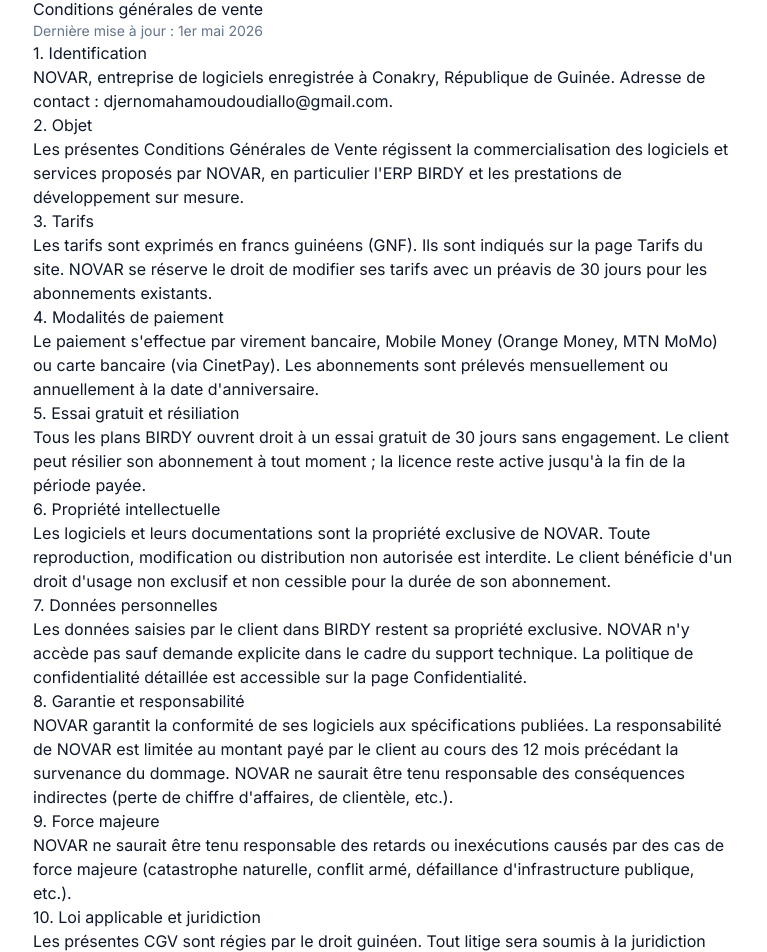
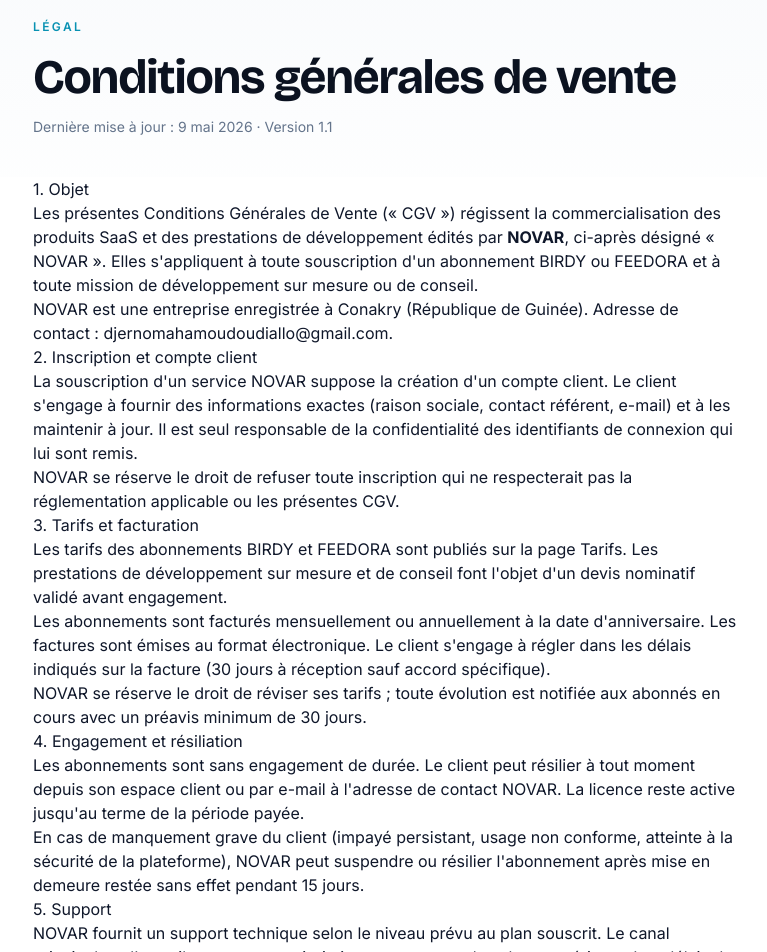
Before and after one commit to novarstartup-tech/novar-website, a Next.js app: page /legal/cgv in a window 1280 px wide. Shown: the part 132-1084 px from the top of the page, without its empty margins (255-1022 px from the left). Built offline with nearby package versions, Linux system fonts and the light colour scheme.

Commit message:
feat(novar): CGV B2B sobres en light premium

```diff
--- a/src/app/legal/cgv/page.tsx
+++ b/src/app/legal/cgv/page.tsx
@@ -1,77 +1,151 @@
-export const metadata = { title: 'Conditions générales de vente' };
+import Link from 'next/link';
+import { SITE } from '@/lib/site';
+
+export const metadata = {
+  title: 'Conditions générales de vente',
+  description:
+    'Conditions générales de vente NOVAR — utilisation des produits BIRDY, FEEDORA et des prestations de développement sur mesure.',
+};
 
 export default function CgvPage() {
   return (
-    <article className="mx-auto max-w-3xl px-4 sm:px-6 lg:px-8 py-16 prose prose-slate dark:prose-invert">
-      <h1>Conditions générales de vente</h1>
-      <p className="text-sm text-slate-500">Dernière mise à jour : 1er mai 2026</p>
+    <>
+      <section className="relative overflow-hidden bg-white">
+        <div className="absolute inset-x-0 top-0 h-[320px] bg-gradient-to-b from-novar-surface-2 to-white" aria-hidden />
+        <div className="relative mx-auto max-w-3xl px-6 lg:px-8 pt-20 pb-10">
+          <span className="inline-block text-xs font-semibold uppercase tracking-[0.2em] text-novar-accent">
+            Légal
+          </span>
+          <h1 className="mt-4 font-display text-4xl sm:text-5xl font-bold tracking-tight text-novar-ink">
+            Conditions générales de vente
+          </h1>
+          <p className="mt-4 text-sm text-novar-muted">
+            Dernière mise à jour : 9 mai 2026 · Version 1.1
+          </p>
+        </div>
+      </section>
 
-      <h2>1. Identification</h2>
+      <article className="mx-auto max-w-3xl px-6 lg:px-8 pb-20">
+        <div className="prose prose-slate max-w-none prose-headings:font-display prose-headings:tracking-tight prose-h2:text-novar-ink prose-h2:mt-10 prose-h2:text-2xl prose-p:text-novar-ink-soft prose-p:leading-relaxed prose-li:text-novar-ink-soft prose-strong:text-novar-ink prose-a:text-novar-accent">
+          <h2>1. Objet</h2>
           <p>
-        NOVAR, entreprise de logiciels enregistrée à Conakry, République de Guinée. Adresse de contact :
-        djernomahamoudoudiallo@gmail.com.
+            Les présentes Conditions Générales de Vente (« CGV ») régissent la
+            commercialisation des produits SaaS et des prestations de
+            développement édités par <strong>{SITE.legalName}</strong>, ci-après
+            désigné « NOVAR ». Elles s&apos;appliquent à toute souscription d&apos;un
+            abonnement BIRDY ou FEEDORA et à toute mission de développement
+            sur mesure ou de conseil.
+          </p>
+          <p>
+            NOVAR est une entreprise enregistrée à Conakry (République de
+            Guinée). Adresse de contact : <a href={`mailto:${SITE.email}`}>{SITE.email}</a>.
           </p>
 
-      <h2>2. Objet</h2>
+          <h2>2. Inscription et compte client</h2>
           <p>
-        Les présentes Conditions Générales de Vente régissent la commercialisation des logiciels et services
-        proposés par NOVAR, en particulier l&apos;ERP BIRDY et les prestations de développement sur mesure.
+            La souscription d&apos;un service NOVAR suppose la création d&apos;un
+            compte client. Le client s&apos;engage à fournir des informations
+            exactes (raison sociale, contact référent, e-mail) et à les
+            maintenir à jour. Il est seul responsable de la confidentialité
+            des identifiants de connexion qui lui sont remis.
+          </p>
+          <p>
+            NOVAR se réserve le droit de refuser toute inscription qui ne
+            respecterait pas la réglementation applicable ou les présentes CGV.
           </p>
 
-      <h2>3. Tarifs</h2>
+          <h2>3. Tarifs et facturation</h2>
           <p>
-        Les tarifs sont exprimés en francs guinéens (GNF). Ils sont indiqués sur la page Tarifs du site.
-        NOVAR se réserve le droit de modifier ses tarifs avec un préavis de 30 jours pour les abonnements
-        existants.
+            Les tarifs des abonnements BIRDY et FEEDORA sont publiés sur la
+            page Tarifs. Les prestations de développement sur mesure et de
+            conseil font l&apos;objet d&apos;un devis nominatif validé avant
+            engagement.
+          </p>
+          <p>
+            Les abonnements sont facturés mensuellement ou annuellement à la
+            date d&apos;anniversaire. Les factures sont émises au format
+            électronique. Le client s&apos;engage à régler dans les délais
+            indiqués sur la facture (30 jours à réception sauf accord
+            spécifique).
+          </p>
+          <p>
+            NOVAR se réserve le droit de réviser ses tarifs ; toute évolution
+            est notifiée aux abonnés en cours avec un préavis minimum de
+            30 jours.
           </p>
 
-      <h2>4. Modalités de paiement</h2>
+          <h2>4. Engagement et résiliation</h2>
           <p>
-        Le paiement s&apos;effectue par virement bancaire, Mobile Money (Orange Money, MTN MoMo) ou carte
-        bancaire (via CinetPay). Les abonnements sont prélevés mensuellement ou annuellement à la date
-        d&apos;anniversaire.
+            Les abonnements sont sans engagement de durée. Le client peut
+            résilier à tout moment depuis son espace client ou par e-mail à
+            l&apos;adresse de contact NOVAR. La licence reste active jusqu&apos;au
+            terme de la période payée.
+          </p>
+          <p>
+            En cas de manquement grave du client (impayé persistant, usage
+            non conforme, atteinte à la sécurité de la plateforme), NOVAR peut
+            suspendre ou résilier l&apos;abonnement après mise en demeure restée
+            sans effet pendant 15 jours.
           </p>
 
-      <h2>5. Essai gratuit et résiliation</h2>
+          <h2>5. Support</h2>
           <p>
-        Tous les plans BIRDY ouvrent droit à un essai gratuit de 30 jours sans engagement. Le client peut
-        résilier son abonnement à tout moment ; la licence reste active jusqu&apos;à la fin de la période
-        payée.
+            NOVAR fournit un support technique selon le niveau prévu au plan
+            souscrit. Le canal principal est l&apos;e-mail ; un support
+            prioritaire est ouvert sur les plans supérieurs. Les délais de
+            réponse cibles sont publiés sur la page Tarifs et dans la
+            documentation.
           </p>
 
-      <h2>6. Propriété intellectuelle</h2>
+          <h2>6. Données personnelles</h2>
           <p>
-        Les logiciels et leurs documentations sont la propriété exclusive de NOVAR. Toute reproduction,
-        modification ou distribution non autorisée est interdite. Le client bénéficie d&apos;un droit
-        d&apos;usage non exclusif et non cessible pour la durée de son abonnement.
+            Les données saisies par le client dans BIRDY et FEEDORA restent
+            sa propriété exclusive. NOVAR n&apos;y accède pas en dehors des
+            opérations strictement nécessaires à la fourniture du service ou
+            d&apos;une demande explicite de support de la part du client. La
+            politique détaillée est disponible sur la page{' '}
+            <Link href="/legal/privacy">Politique de confidentialité</Link>.
           </p>
 
-      <h2>7. Données personnelles</h2>
+          <h2>7. Propriété intellectuelle</h2>
           <p>
-        Les données saisies par le client dans BIRDY restent sa propriété exclusive. NOVAR n&apos;y accède
-        pas sauf demande explicite dans le cadre du support technique. La politique de confidentialité
-        détaillée est accessible sur la page Confidentialité.
+            Les logiciels, marques, documentations, contenus visuels et
+            textuels édités par NOVAR sont protégés par le droit de la
+            propriété intellectuelle. Le client bénéficie d&apos;un droit
+            d&apos;usage non exclusif, non cessible et limité à la durée de
+            son abonnement. Toute reproduction, modification, distribution ou
+            décompilation non autorisée est strictement interdite.
+          </p>
+          <p>
+            Pour les prestations de développement sur mesure, la propriété du
+            code livré est précisée au cas par cas dans le devis ou le
+            contrat de mission.
           </p>
 
-      <h2>8. Garantie et responsabilité</h2>
+          <h2>8. Limitation de responsabilité</h2>
           <p>
-        NOVAR garantit la conformité de ses logiciels aux spécifications publiées. La responsabilité de NOVAR
-        est limitée au montant payé par le client au cours des 12 mois précédant la survenance du dommage.
-        NOVAR ne saurait être tenu responsable des conséquences indirectes (perte de chiffre d&apos;affaires,
-        de clientèle, etc.).
+            NOVAR garantit la conformité de ses logiciels aux spécifications
+            publiées. La responsabilité de NOVAR, toutes causes confondues,
+            est limitée au montant payé par le client au cours des 12 mois
+            précédant la survenance du dommage.
+          </p>
+          <p>
+            NOVAR ne saurait être tenu responsable des conséquences indirectes
+            (perte de chiffre d&apos;affaires, perte de clientèle, perte de
+            données non sauvegardées par le client lui-même), ni des cas de
+            force majeure (catastrophe naturelle, défaillance d&apos;une
+            infrastructure publique, acte de cybercriminalité subi malgré les
+            mesures de sécurité raisonnables).
           </p>
 
-      <h2>9. Force majeure</h2>
+          <h2>9. Loi applicable</h2>
           <p>
-        NOVAR ne saurait être tenu responsable des retards ou inexécutions causés par des cas de force
-        majeure (catastrophe naturelle, conflit armé, défaillance d&apos;infrastructure publique, etc.).
+            Les présentes CGV sont régies par le droit guinéen. Tout litige
+            sera, à défaut de règlement amiable préalable, soumis à la
+            juridiction compétente de Conakry.
           </p>
-
-      <h2>10. Loi applicable et juridiction</h2>
-      <p>
-        Les présentes CGV sont régies par le droit guinéen. Tout litige sera soumis à la juridiction
-        compétente de Conakry, après tentative de règlement amiable préalable.
-      </p>
+        </div>
       </article>
+    </>
   );
 }
```
Lines whose indentation alone changed are shown as unchanged.
